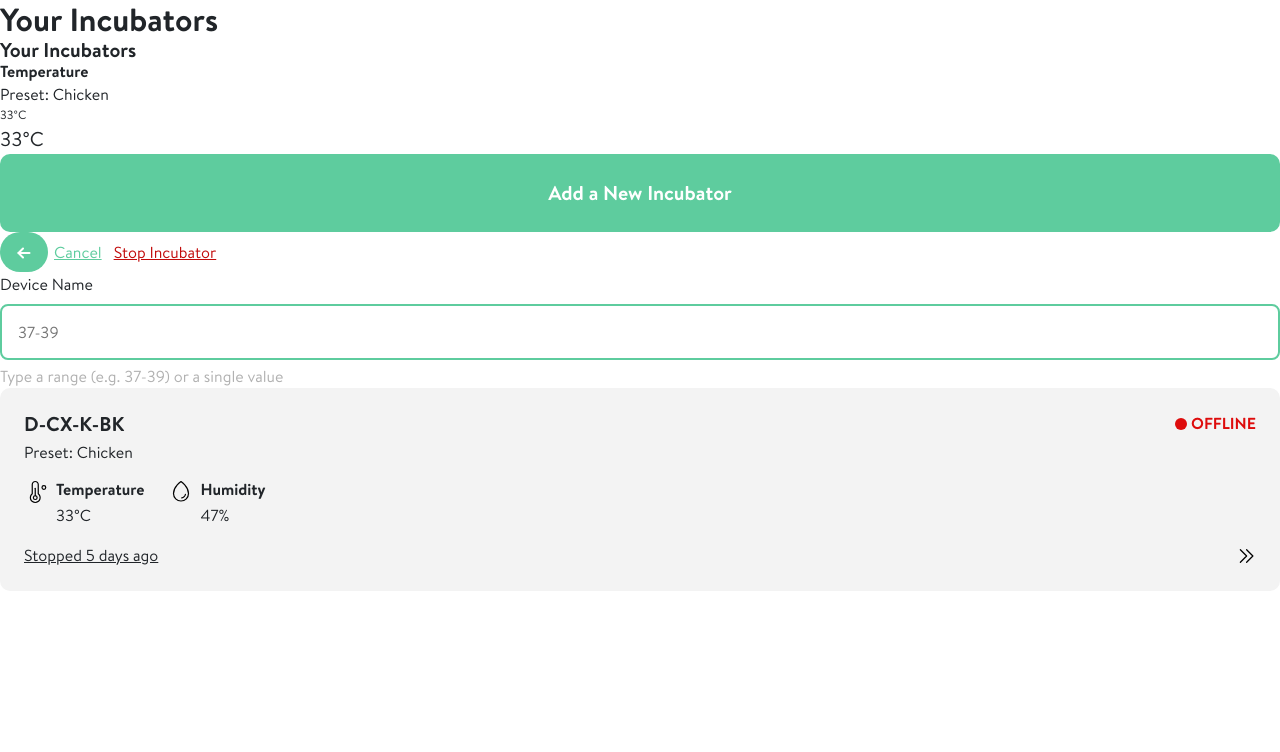
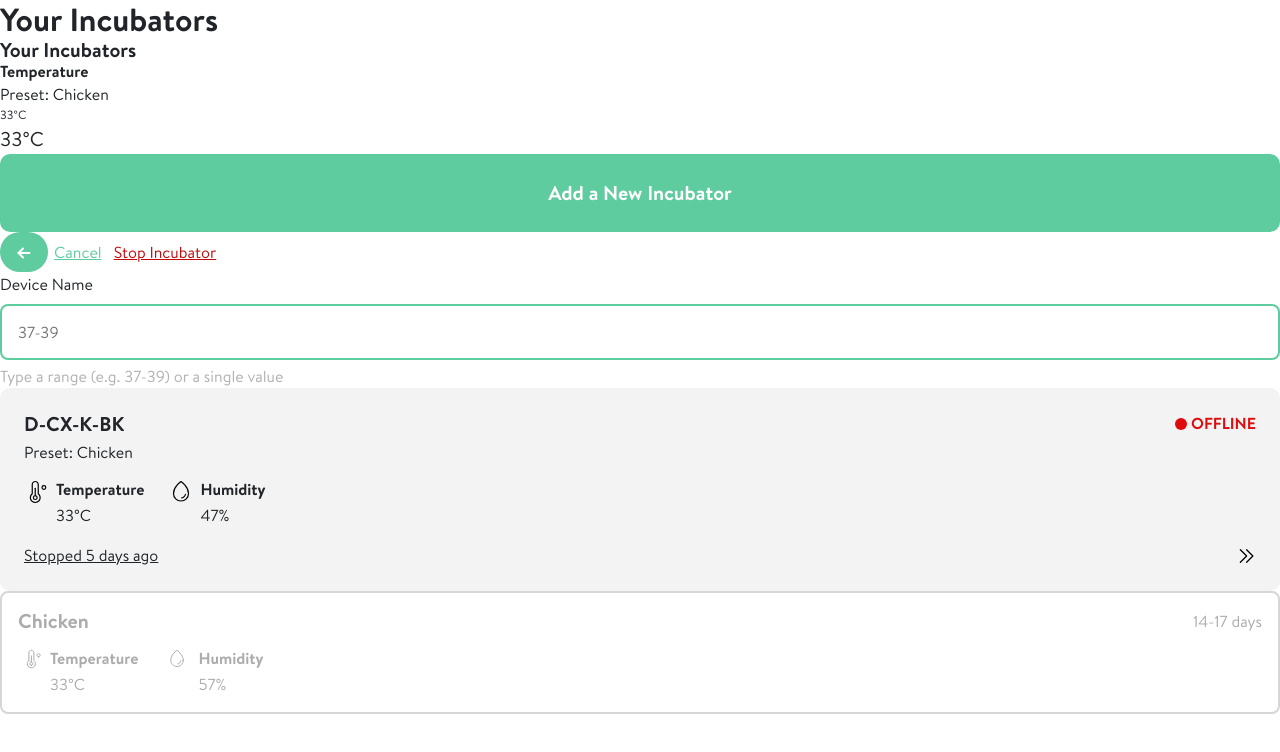
Before and after one commit to shonsirsha/IoT_Incubator, a React (Create React App) app in the folder webapp/: page /app in a window 1280 px wide. Shown: the top 752 px of the page. Built offline with nearby package versions, Linux system fonts and the light colour scheme.

Commit message:
created CardPreset

```diff
--- a/webapp/src/App.css
+++ b/webapp/src/App.css
@@ -10,6 +10,10 @@
   src: url("./fonts/BrandonTextBold.otf") format("opentype");
 }
 
-button:hover{
+button {
+  transition: all 300ms;
+}
+
+button:hover {
   box-shadow: inset 0 0 0 50px rgba(0, 0, 0, 0.077);
 }
--- a/webapp/src/App.js
+++ b/webapp/src/App.js
@@ -18,6 +18,8 @@ import {
 
 import { Input } from "./components/Forms/Input";
 import { CardDevice } from "./components/Cards/CardDevice";
+import { CardPreset } from "./components/Cards/CardPreset";
+
 function App() {
   return (
     <div className="App">
@@ -33,6 +35,7 @@ function App() {
       <ButtonTextDanger>Stop Incubator</ButtonTextDanger>
       <Input placeholder="37-39" />
       <CardDevice />
+      <CardPreset />
     </div>
   );
 }
--- a/webapp/src/components/Buttons/Buttons.js
+++ b/webapp/src/components/Buttons/Buttons.js
@@ -25,6 +25,8 @@ export const ButtonText = styled.button`
   color: ${primary};
   background: none;
   border: none;
+  transition: all 300ms;
+
   text-decoration: underline;
   &:hover {
     box-shadow: unset;
--- /dev/null
+++ b/webapp/src/components/Cards/CardPreset.js
@@ -0,0 +1,121 @@
+import styled from "styled-components";
+import { secondary, darkGrey, primary } from "../Colours/Colours";
+import { HeadingS, BodyNormal, HeadingXS } from "../Typography/Typographies";
+
+const CardPresetontainer = styled.div`
+  display: flex;
+  flex-direction: column;
+  background: ${(props) => (props.selected ? `#eefff8` : `white`)};
+  border: ${(props) => (props.selected ? primary : secondary)} 2px solid;
+  color: ${(props) => (props.selected ? primary : darkGrey)};
+  padding: 16px;
+  border-radius: 8px;
+  transition: all 300ms;
+  .icon > path {
+    stroke: ${(props) => (props.selected ? primary : "#ACACAC")};
+  }
+  &:hover {
+    cursor: pointer;
+    border-color: ${primary};
+    color: ${primary};
+    background: #eefff8;
+    .icon > path {
+      stroke: ${primary};
+    }
+  }
+`;
+
+const Drop = (
+  <svg
+    width="24"
+    height="24"
+    viewBox="0 0 24 24"
+    fill="none"
+    xmlns="http://www.w3.org/2000/svg"
+    className="icon"
+  >
+    <path
+      d="M16.25 11.25C16.25 5.625 10 1.25 10 1.25C10 1.25 3.75 5.625 3.75 11.25C3.75 12.9076 4.40848 14.4973 5.58058 15.6694C6.75269 16.8415 8.3424 17.5 10 17.5C11.6576 17.5 13.2473 16.8415 14.4194 15.6694C15.5915 14.4973 16.25 12.9076 16.25 11.25Z"
+      stroke="#ACACAC"
+      stroke-linecap="round"
+      stroke-linejoin="round"
+    />
+    <path
+      d="M10.6343 14.9387C11.3988 14.8088 12.1041 14.4447 12.6527 13.8967C13.2014 13.3488 13.5663 12.644 13.6972 11.8797"
+      stroke="#ACACAC"
+      stroke-linecap="round"
+      stroke-linejoin="round"
+    />
+  </svg>
+);
+
+const Thermometer = (
+  <svg
+    width="20"
+    height="20"
+    viewBox="0 0 20 20"
+    fill="none"
+    xmlns="http://www.w3.org/2000/svg"
+    className="icon"
+  >
+    <path
+      d="M16.5625 7.8125C17.4254 7.8125 18.125 7.11294 18.125 6.25C18.125 5.38706 17.4254 4.6875 16.5625 4.6875C15.6996 4.6875 15 5.38706 15 6.25C15 7.11294 15.6996 7.8125 16.5625 7.8125Z"
+      stroke="#ACACAC"
+      stroke-linecap="round"
+      stroke-linejoin="round"
+    />
+    <path
+      d="M6.875 11.4864V3.75C6.875 3.08696 7.13839 2.45107 7.60723 1.98223C8.07607 1.51339 8.71196 1.25 9.375 1.25C10.038 1.25 10.6739 1.51339 11.1428 1.98223C11.6116 2.45107 11.875 3.08696 11.875 3.75V11.4864L11.8756 11.4856C12.5422 12.0062 13.0297 12.722 13.2701 13.533C13.5104 14.344 13.4916 15.2098 13.2163 16.0096C12.941 16.8094 12.4228 17.5033 11.7342 17.9945C11.0456 18.4857 10.2209 18.7498 9.375 18.7498C8.52914 18.7498 7.70437 18.4857 7.01576 17.9945C6.32715 17.5033 5.80905 16.8094 5.53373 16.0096C5.2584 15.2098 5.2396 14.344 5.47993 13.533C5.72027 12.722 6.20775 12.0062 6.87438 11.4856L6.875 11.4864Z"
+      stroke="#ACACAC"
+      stroke-linecap="round"
+      stroke-linejoin="round"
+    />
+    <path
+      d="M9.375 16.25C10.2379 16.25 10.9375 15.5504 10.9375 14.6875C10.9375 13.8246 10.2379 13.125 9.375 13.125C8.51206 13.125 7.8125 13.8246 7.8125 14.6875C7.8125 15.5504 8.51206 16.25 9.375 16.25Z"
+      stroke="#ACACAC"
+      stroke-linecap="round"
+      stroke-linejoin="round"
+    />
+    <path
+      d="M9.375 13.125V6.875"
+      stroke="#ACACAC"
+      stroke-linecap="round"
+      stroke-linejoin="round"
+    />
+  </svg>
+);
+
+export const CardPreset = ({ isOnline = false }) => {
+  return (
+    <CardPresetontainer>
+      <div className="d-flex justify-content-between mb-3">
+        <HeadingS>Chicken</HeadingS>
+        <BodyNormal>14-17 days</BodyNormal>
+      </div>
+      <div className="d-flex">
+        <div className="ml-1 d-flex flex-column mr-4">
+          <div className="d-flex">
+            {Thermometer}
+
+            <div className="ml-2 d-flex flex-column">
+              <HeadingXS className="mb-1">Temperature</HeadingXS>
+
+              <BodyNormal>33°C</BodyNormal>
+            </div>
+          </div>
+        </div>
+        <div className="ml-1 d-flex flex-column mr-4">
+          <div className="d-flex">
+            {Drop}
+
+            <div className="ml-2 d-flex flex-column">
+              <HeadingXS className="mb-1">Humidity</HeadingXS>
+
+              <BodyNormal>57%</BodyNormal>
+            </div>
+          </div>
+        </div>
+      </div>
+    </CardPresetontainer>
+  );
+};
--- a/webapp/src/components/Colours/Colours.js
+++ b/webapp/src/components/Colours/Colours.js
@@ -2,4 +2,5 @@ export const primary = "#5ECC9E";
 export const secondary = "#D6D6D6";
 export const darkerSecondary = "#B1B1B1";
 export const lighterSecondary = "#F3F3F3";
+export const darkGrey = "#ACACAC";
 export const danger = "#C20B0B";
```
Also changed, not shown: webapp/src/components/Cards/DropSmallInactive.svg (added), webapp/src/components/Cards/ThermometerSmallInactive.svg (added).
